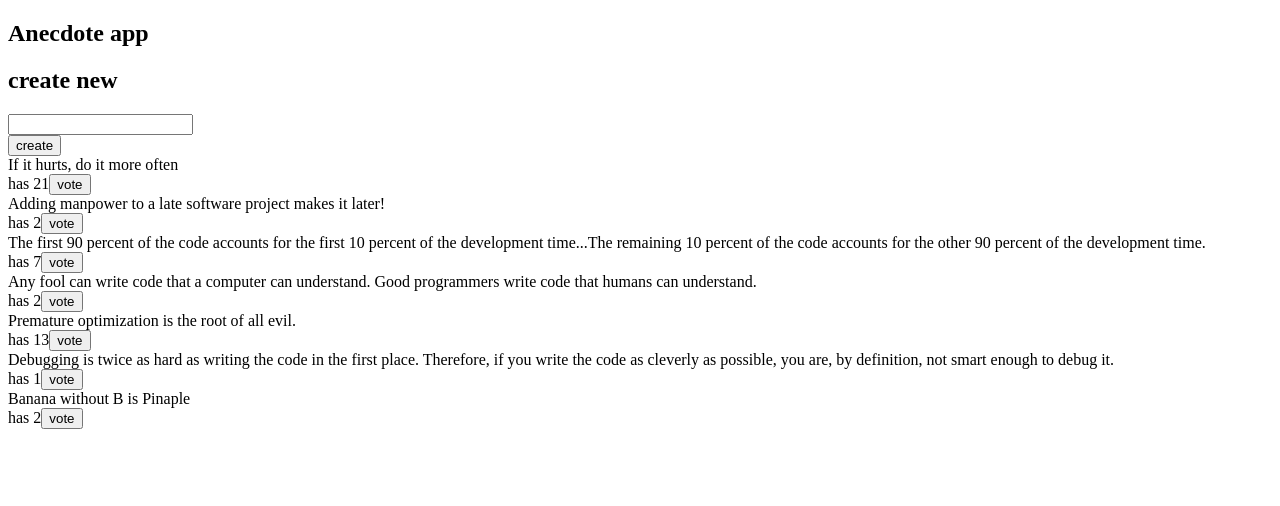
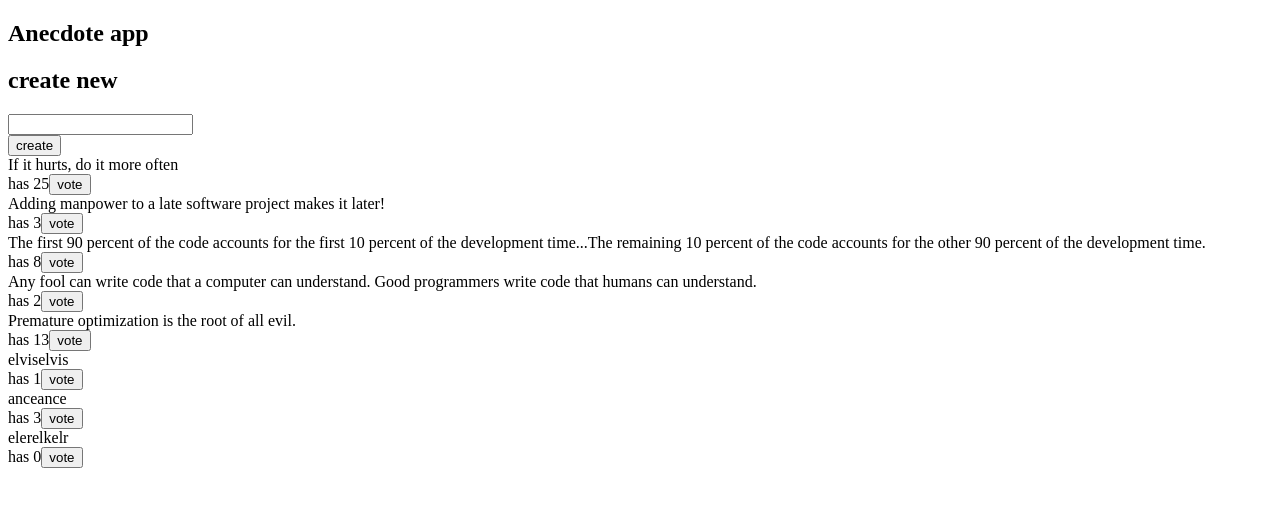
Before and after one commit to elviscops/Part6_FullstackOpen, a React (Vite) app in the folder query-anecdotes/: page / in a window 1280 px wide. Shown: the top 506 px of the page. Built offline with nearby package versions, Linux system fonts and the light colour scheme; data requests are answered from the project's data file.

Commit message:
bug fixes

```diff
--- a/query-anecdotes/db.json
+++ b/query-anecdotes/db.json
@@ -3,17 +3,17 @@
     {
       "content": "If it hurts, do it more often",
       "id": "47145",
-      "votes": 21
+      "votes": 25
     },
     {
       "content": "Adding manpower to a late software project makes it later!",
       "id": "21149",
-      "votes": 2
+      "votes": 3
     },
     {
       "content": "The first 90 percent of the code accounts for the first 10 percent of the development time...The remaining 10 percent of the code accounts for the other 90 percent of the development time.",
       "id": "69581",
-      "votes": 7
+      "votes": 8
     },
     {
       "content": "Any fool can write code that a computer can understand. Good programmers write code that humans can understand.",
@@ -26,14 +26,19 @@
       "votes": 13
     },
     {
-      "content": "Debugging is twice as hard as writing the code in the first place. Therefore, if you write the code as cleverly as possible, you are, by definition, not smart enough to debug it.",
-      "id": "98312",
+      "id": "5ada",
+      "content": "elviselvis",
       "votes": 1
     },
     {
-      "id": "89791",
-      "content": "Banana without B is Pinaple",
-      "votes": 2
+      "id": "0f2a",
+      "content": "anceance",
+      "votes": 3
+    },
+    {
+      "id": "75bf",
+      "content": "elerelkelr",
+      "votes": 0
     }
   ]
 }
--- a/query-anecdotes/src/App.jsx
+++ b/query-anecdotes/src/App.jsx
@@ -5,7 +5,6 @@ import AnecdoteForm from './conponents/AnecdotesForm'
 const App = () => {
 
     const voteAnecdote = (anecdote) => {
-        console.log('vote')
         newAnecdoteVoteMutation.mutate({ ...anecdote, votes: anecdote.votes + 1 })
     }
 
@@ -18,12 +17,10 @@ const App = () => {
         },
     })
 
-
     const result = useQuery({
             queryKey:['anecdotes'],
             queryFn: getAnecdotes,
-            retry:1,
-            refetchOnWindowFocus: false
+            retry:false,
     })
 
 
--- a/query-anecdotes/src/conponents/AnecdotesForm.jsx
+++ b/query-anecdotes/src/conponents/AnecdotesForm.jsx
@@ -3,32 +3,29 @@ import { createAnecdote } from '../requests/requests'
 
 
 const AnecdotesForm = () => {
-    const queryClient = useQueryClient()
+
+    const queryClient = useQueryClient();
+
 
     const newAnecdoteMutation = useMutation({
         mutationFn: createAnecdote,
-        // onSuccess: (newAnecdote) => {
-        //     console.log(newAnecdote)
-        //     const anecdotes = queryClient.getQueryData('anecdotes')
-        //     queryClient.setQueryData('anecdotes', anecdotes.concat(newAnecdote))
-        //     //queryClient.invalidateQueries('anecdotes')
-        // }, // manual updating querry
+        // onSuccess: () => {
+        // queryClient.invalidateQueries({ queryKey: ["anecdotes"] });
+        // }, // less effiecient
+        onSuccess: (newAnecdote) => {
+            const anecdotes = queryClient.getQueryData(['anecdotes'])
+            console.log(anecdotes)
+            queryClient.setQueryData('anecdotes', anecdotes.concat(newAnecdote))
+            queryClient.invalidateQueries({ queryKey: ["anecdotes"] });
+        }, // manual updating querry
+    });
 
-
-        onSuccess: () => {
-            queryClient.invalidateQueries('anecdotes')
-        }, // more recource intenstive solution
-
-    })
 
     const addAnecdote = async (event) => {
         event.preventDefault()
         const content = event.target.anecdote.value
-        event.target.anecdote.value = ''
-        newAnecdoteMutation.mutate({ content, votes: 0 })
-        //console.log(content)
-
-
+        newAnecdoteMutation.mutate({ content: content, votes: 0 })
+        event.target.anecdote.value = ""
     }
 
     return (
--- a/query-anecdotes/src/requests/requests.js
+++ b/query-anecdotes/src/requests/requests.js
@@ -1,11 +1,18 @@
 import axios from 'axios'
 
-export const getAnecdotes = () =>
-  axios.get('http://localhost:3001/anecdotes').then(res => res.data)
+const baseUrl = 'http://localhost:3001/anecdotes'
 
-export const createAnecdote = newAnecdote => {
-    axios.post('http://localhost:3001/anecdotes', newAnecdote).then(res => res.data)
+export const getAnecdotes = async () => {
+    const response = await axios.get(baseUrl);
+    return response.data;
+  };
+
+export const createAnecdote =  async (newAnecdote) => {
+    const response = await axios.post(baseUrl, newAnecdote)
+    return response.data
 }
 
-export const updateAnecdote = updateAnecdote =>
-    axios.put(`http://localhost:3001/anecdotes/${updateAnecdote.id}`, updateAnecdote).then(res => res.data)
+export const updateAnecdote = async (updateAnecdote) => {
+    const response = await axios.put(`http://localhost:3001/anecdotes/${updateAnecdote.id}`, updateAnecdote)
+    return response.data
+}
```
